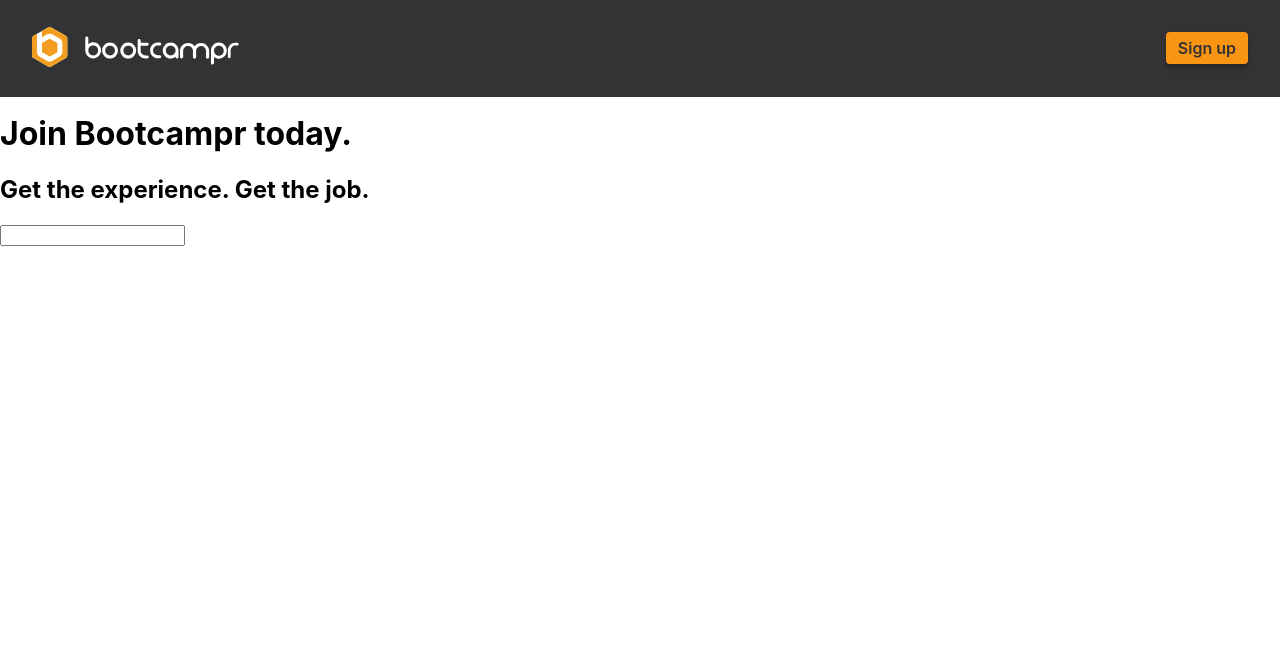
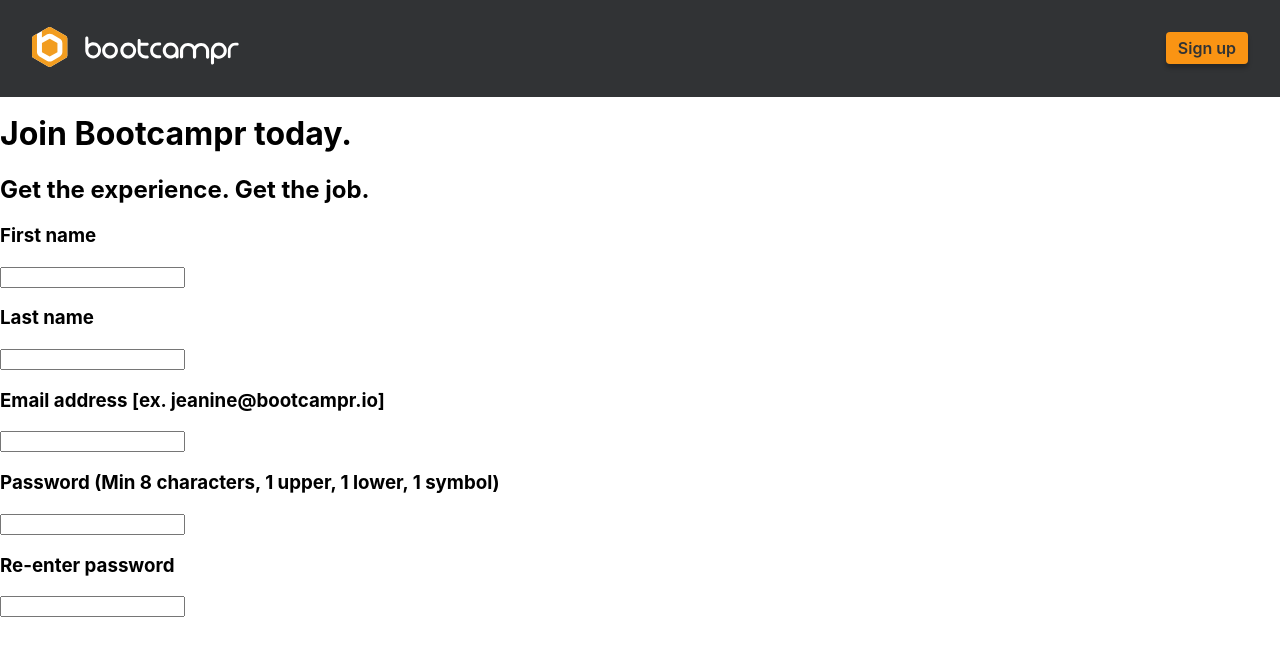
Before and after one commit to yeezick/bootcampr-assessment, a React (Create React App) app in the folder frontend/: page /sign-up in a window 1280 px wide. Shown: the top 656 px of the page. Built offline with nearby package versions, Linux system fonts and the light colour scheme.

Commit message:
further initial form setup

```diff
--- a/frontend/src/screens/Sign-Up/SignUp.tsx
+++ b/frontend/src/screens/Sign-Up/SignUp.tsx
@@ -28,8 +28,19 @@ export const SignUp: React.FC = () => {
 const SignUpForm: React.FC = () => {
   return (
     <div>
-      <div className='form-input'>
-        <input/>
+      <div className='form'>
+        <form>
+          <h3>First name</h3>
+            <input type='text'/>
+          <h3>Last name</h3>
+            <input type='text'/>
+          <h3>{'Email address [ex. jeanine@bootcampr.io]'}</h3>
+            <input type='email'/>
+          <h3>{'Password (Min 8 characters, 1 upper, 1 lower, 1 symbol)'}</h3>
+            <input type='password'/>
+          <h3>Re-enter password</h3>
+           <input type='password'/>
+        </form>
       </div>
     </div>
   )
```
